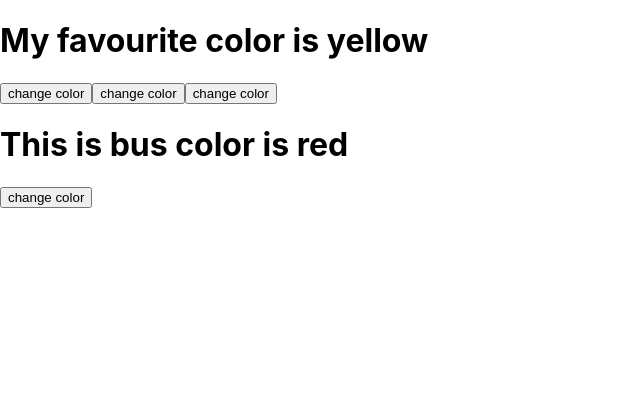
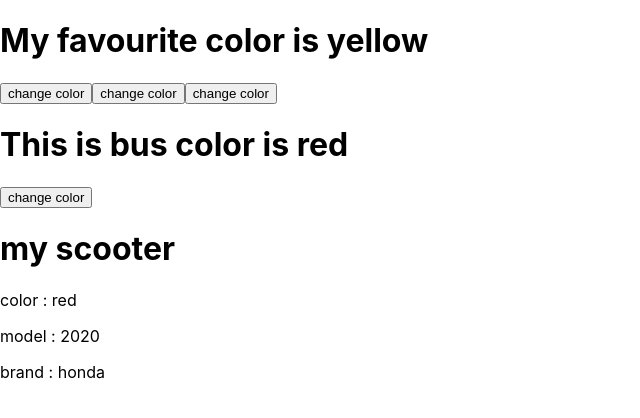
Before and after one commit to Bijon2002/react_learnings, a React (Create React App) app: page / in a window 1280 px wide. Shown: the top 418 px of the page, without its empty margins (0-640 px from the left). Built offline with nearby package versions, Linux system fonts and the light colour scheme.

Commit message:
creating multiple states

```diff
--- /dev/null
+++ b/src/components/Scooter.js
@@ -0,0 +1,20 @@
+import { useState } from 'react';
+
+function Scooter() {
+    const [color, setColor] = useState('red');
+    const [model, setModel] = useState('2020');
+    const [brand, setBrand] = useState('honda');
+
+    return (
+    <>
+   <h1>my scooter </h1>
+   <p>color : {color}</p>
+    <p>model : {model}</p>
+    <p>brand :  {brand}</p>
+
+            </>
+    );
+
+}
+
+export default Scooter;
--- a/src/index.js
+++ b/src/index.js
@@ -8,6 +8,8 @@ import reportWebVitals from './reportWebVitals';
 import Favouritecolor from './components/favouritecolor';
 import Bus from "./components/Bus";
 
+  import Scooter from './components/Scooter';
+
 
 
 
@@ -17,6 +19,7 @@ root.render(
   <React.StrictMode>
     <Favouritecolor/>
     <Bus/>
+    <Scooter/>
     {/* <Gar/> */}
     {/* <Header/> */}
   </React.StrictMode>
```
